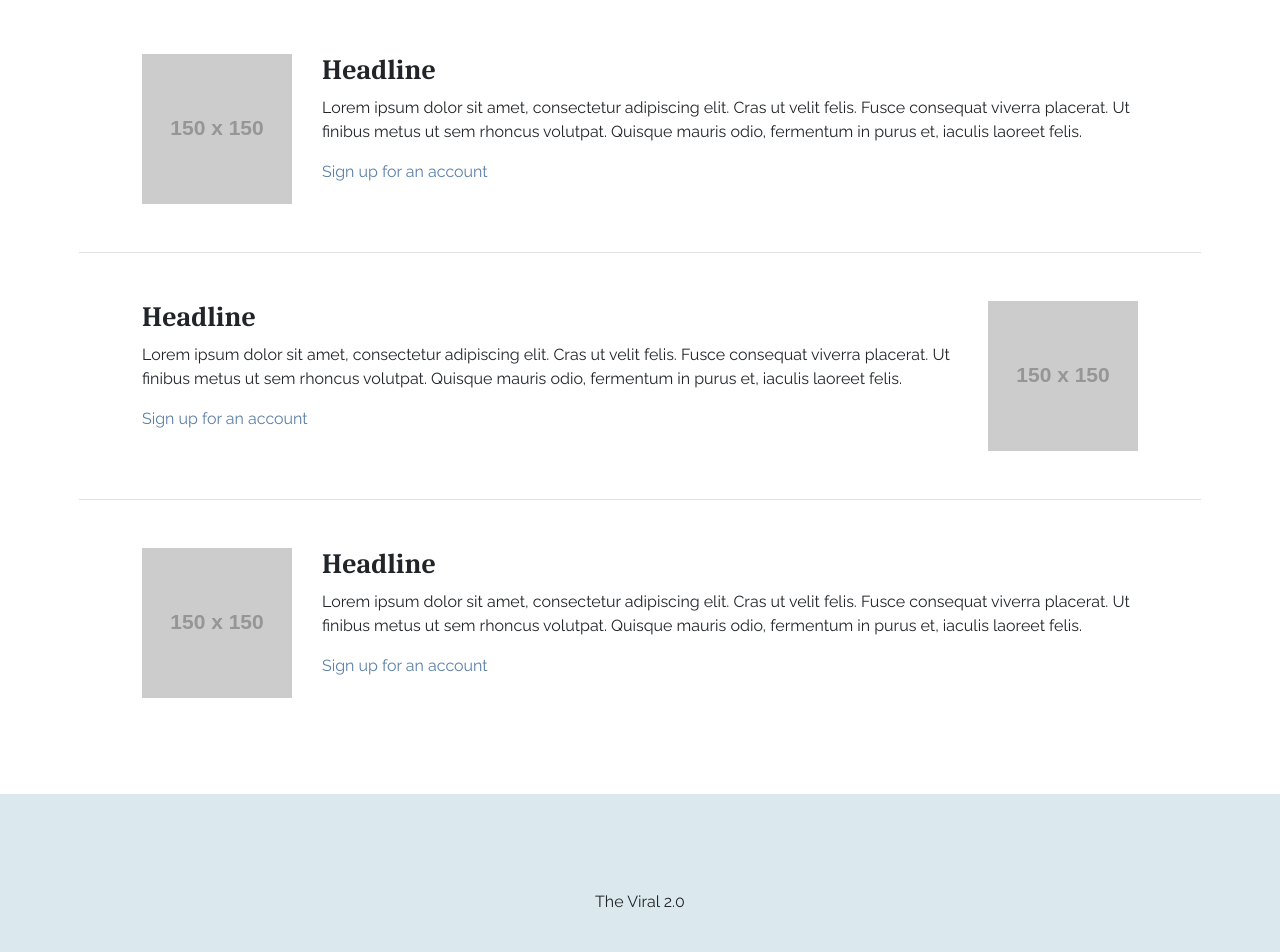
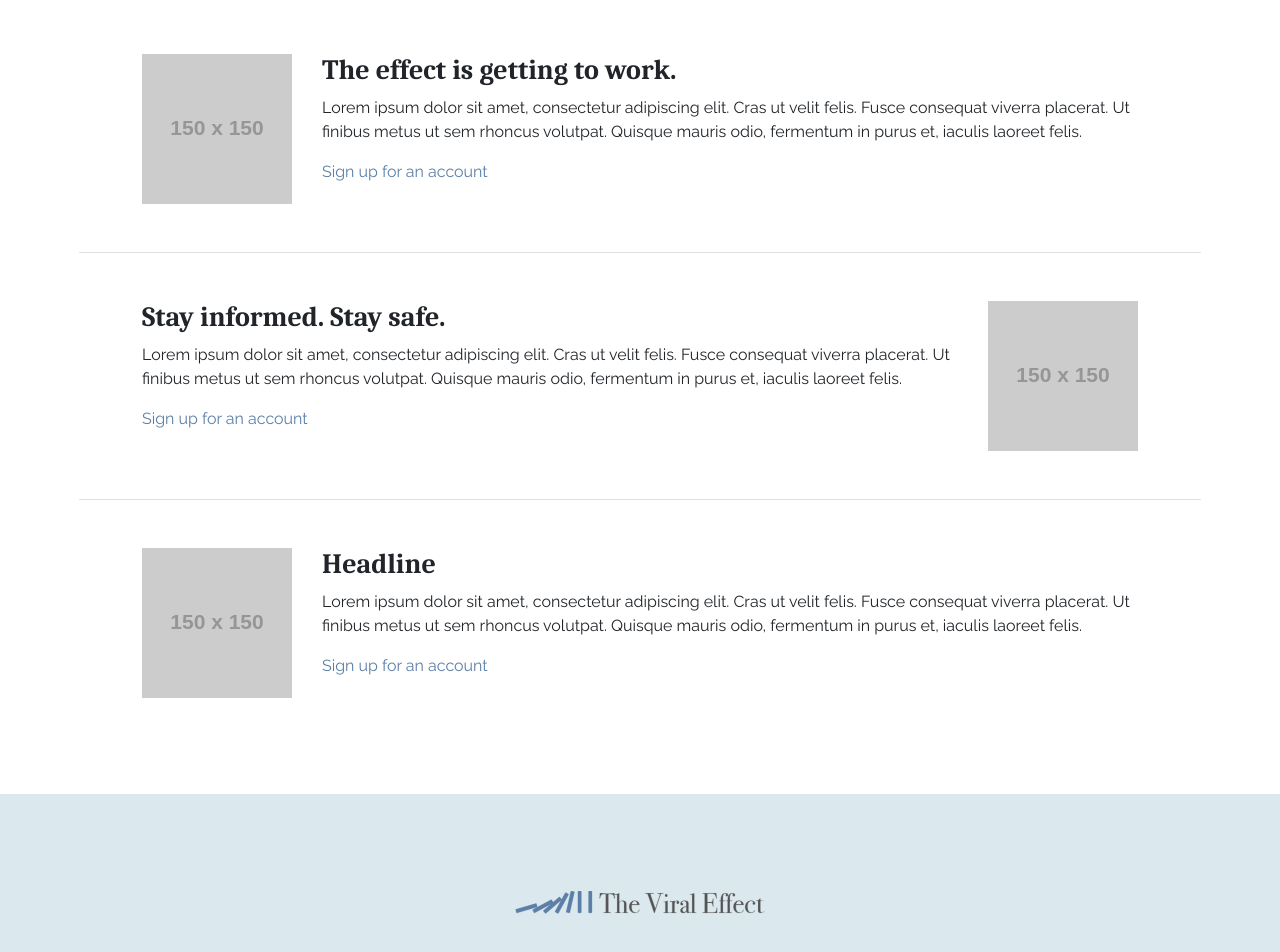
Before and after one commit to MarciaAdler/Project3-Viral2.0, a React (Create React App) app in the folder client/: page / in a window 1280 px wide. Shown: the part 842-1794 px from the top of the page. Built offline with nearby package versions, Linux system fonts and the light colour scheme.

Commit message:
login styles mobile

```diff
--- a/client/src/components/Footer.js
+++ b/client/src/components/Footer.js
@@ -1,6 +1,8 @@
 import React from "react";
 import { Container, Row, Col } from 'react-bootstrap';
 import "./assets/styles/Footer.css";
+import Logo from "../pages/assets/img/viral-effect-color.png";
+import LogoStacked from "../pages/assets/img/viral-effect-color-stacked.png";
 
 function Footer(props) {
 
@@ -9,7 +11,8 @@ function Footer(props) {
       <Container fluid className="py-5 footer">
             <Row className="py-5">
                 <Col className="text-center">
-                    The Viral 2.0
+                    <img src={Logo} alt="The Viral Effect" style={{width: "250px"}} className="d-none d-lg-inline-block" />
+                    <img src={LogoStacked} alt="The Viral Effect" style={{width: "250px"}} className="d-inline-block d-lg-none" />
                 </Col>
             </Row>
       </Container>
--- a/client/src/components/LoginForm.js
+++ b/client/src/components/LoginForm.js
@@ -52,7 +52,7 @@ export default class LoginForm extends Component {
   }
   render() {
     return (
-      <form className="border-left ml-md-3 pl-md-5 py-3" onSubmit = {this.onSubmit}>
+      <form className="border-left ml-lg-3 pl-lg-5 py-3" onSubmit = {this.onSubmit}>
         <img src={LogoStacked} alt="The Viral Effect" className="d-block d-lg-none mb-5" style={{width: "350px"}} />
         <h3 className="mb-4 text-center">Login</h3>
         <div className="form-group">
--- a/client/src/components/assets/styles/Styles.css
+++ b/client/src/components/assets/styles/Styles.css
@@ -15,13 +15,13 @@ a:hover {
 }
 
 .btn-primary {
-	background-color: #166088!important;
-	border: 1px solid #166088;
+	background-color: #558BA8!important;
+	border: 1px solid #558BA8;
 }
 
 .btn-primary:hover {
-	background-color: #558BA8!important;
-	border: 1px solid #558BA8;
+	background-color: #166088!important;
+	border: 1px solid #166088;
 	cursor: pointer
 }
 
--- a/client/src/pages/LoginLayout.js
+++ b/client/src/pages/LoginLayout.js
@@ -30,14 +30,14 @@ function LoginLayout(props) {
                 <img src="https://via.placeholder.com/150x150?text=Image" alt="" />
               </Col>
               <Col className="mr-md-4 mr-lg-5">
-               <h3>Headline</h3>
+               <h3>The effect is getting to work.</h3>
                <p>Lorem ipsum dolor sit amet, consectetur adipiscing elit. Cras ut velit felis. Fusce consequat viverra placerat. Ut finibus metus ut sem rhoncus volutpat. Quisque mauris odio, fermentum in purus et, iaculis laoreet felis.</p>
                <p className="mb-0"><Link  to={"/signup"}>Sign up for an account</Link></p>
               </Col>
             </Row>
             <Row className="py-5 border-bottom">
                 <Col className="ml-md-4 ml-lg-5 order-last order-md-first">
-                <h3>Headline</h3>
+                <h3>Stay informed. Stay safe.</h3>
                 <p>Lorem ipsum dolor sit amet, consectetur adipiscing elit. Cras ut velit felis. Fusce consequat viverra placerat. Ut finibus metus ut sem rhoncus volutpat. Quisque mauris odio, fermentum in purus et, iaculis laoreet felis.</p>
                 <p className="mb-0"><Link  to={"/signup"}>Sign up for an account</Link></p>
                 </Col>
--- a/client/src/pages/assets/styles/LoginLayout.css
+++ b/client/src/pages/assets/styles/LoginLayout.css
@@ -29,8 +29,8 @@ div#root{
     font-size: 21px;
 }
 
-/* Styles for viewports xs and sm in bootstrap */
-@media (max-width:767px){
+/* Styles for viewports xs to md in bootstrap */
+@media (max-width:991px){
 
     form.border-left{
         border-left:none!important;
```
